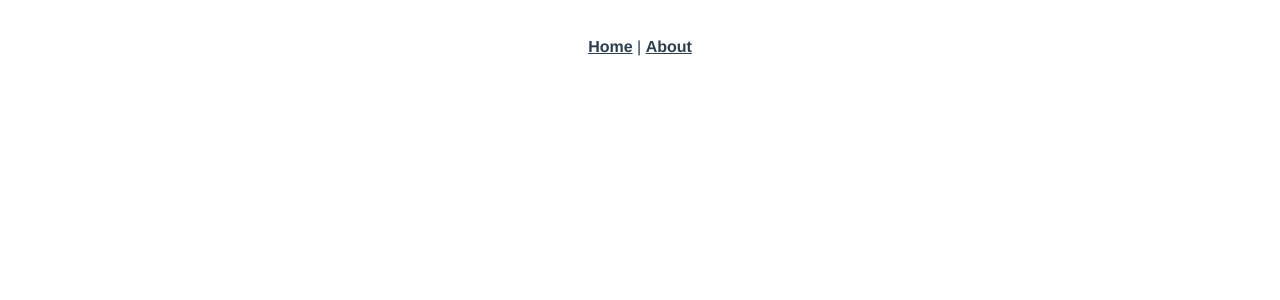
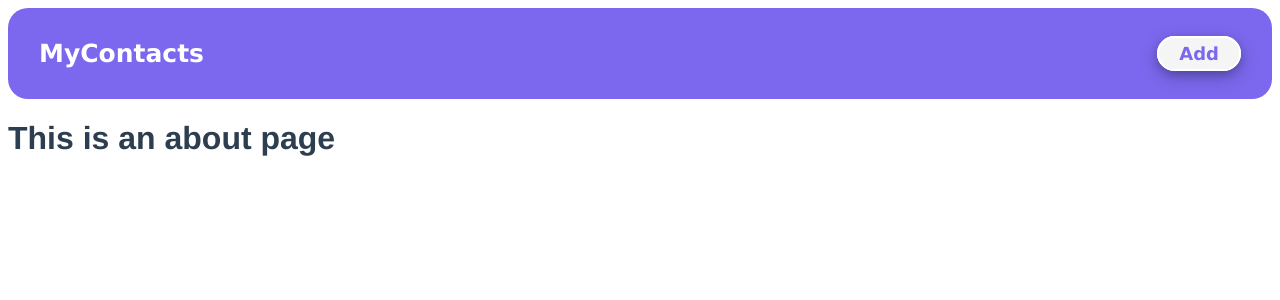
Before and after one commit to kananh00/contactApp_vueJS, a Vue app: page /add in a window 1280 px wide. Before the commit this address had no page. Shown: the top 300 px of the page. Built offline with nearby package versions, Linux system fonts and the light colour scheme.

Commit message:
createHeader

```diff
--- a/src/App.vue
+++ b/src/App.vue
@@ -1,30 +1,25 @@
 <template>
-  <div id="nav">
-    <router-link to="/">Home</router-link> |
-    <router-link to="/about">About</router-link>
-  </div>
-  <router-view/>
+  <Header/>
 </template>
 
+<script>
+import Header from './components/Header.vue'
+
+
+export default {
+  name: "App",
+  components: {
+    Header
+  }
+}
+</script>
 <style>
 #app {
+  margin: 0;
   font-family: Avenir, Helvetica, Arial, sans-serif;
   -webkit-font-smoothing: antialiased;
   -moz-osx-font-smoothing: grayscale;
-  text-align: center;
   color: #2c3e50;
 }
 
-#nav {
-  padding: 30px;
-}
-
-#nav a {
-  font-weight: bold;
-  color: #2c3e50;
-}
-
-#nav a.router-link-exact-active {
-  color: #42b983;
-}
 </style>
--- /dev/null
+++ b/src/components/Header.vue
@@ -0,0 +1,48 @@
+<template>
+    <div id="nav">
+    <div class="logo" >
+      <router-link to="/">MyContacts</router-link>
+    </div>
+    <div id="addBtn">
+      <router-link  to="/add">Add</router-link>
+    </div>
+  </div>
+  <router-view/>
+</template>
+
+<style>
+#nav {
+  padding: 30px;
+  border: 1px solid transparent;
+  border-radius: 20px;
+  background-color: #7B68EE;
+  justify-content: space-between;
+  display: flex;
+  align-items: center;
+}
+
+#nav a {
+  font-weight: bold;
+  color: white;
+  text-decoration: none;
+  font-family:Verdana, Geneva, Tahoma, sans-serif
+}
+.logo a{
+  font-size: 25px;
+}
+#addBtn a {
+  font-size: 18px;
+  padding: 5px;
+  padding-left: 20px;
+  padding-right: 20px;
+  border: 2px solid white;
+  border-radius: 20px;
+}
+#addBtn a.router-link-exact-active {
+  color: #7B68EE;
+  background-color: #F5F5F5;
+  box-shadow: 0 4px 8px 0 rgba(0, 0, 0, 0.2), 0 6px 20px 0 rgba(0, 0, 0, 0.19);
+
+}
+
+</style>
--- a/src/components/HelloWorld.vue
+++ /dev/null
@@ -1,59 +0,0 @@
-<template>
-  <div class="hello">
-    <h1>{{ msg }}</h1>
-    <p>
-      For a guide and recipes on how to configure / customize this project,<br>
-      check out the
-      <a href="https://cli.vuejs.org" target="_blank" rel="noopener">vue-cli documentation</a>.
-    </p>
-    <h3>Installed CLI Plugins</h3>
-    <ul>
-      <li><a href="https://github.com/vuejs/vue-cli/tree/dev/packages/%40vue/cli-plugin-babel" target="_blank" rel="noopener">babel</a></li>
-      <li><a href="https://github.com/vuejs/vue-cli/tree/dev/packages/%40vue/cli-plugin-router" target="_blank" rel="noopener">router</a></li>
-      <li><a href="https://github.com/vuejs/vue-cli/tree/dev/packages/%40vue/cli-plugin-vuex" target="_blank" rel="noopener">vuex</a></li>
-    </ul>
-    <h3>Essential Links</h3>
-    <ul>
-      <li><a href="https://vuejs.org" target="_blank" rel="noopener">Core Docs</a></li>
-      <li><a href="https://forum.vuejs.org" target="_blank" rel="noopener">Forum</a></li>
-      <li><a href="https://chat.vuejs.org" target="_blank" rel="noopener">Community Chat</a></li>
-      <li><a href="https://twitter.com/vuejs" target="_blank" rel="noopener">Twitter</a></li>
-      <li><a href="https://news.vuejs.org" target="_blank" rel="noopener">News</a></li>
-    </ul>
-    <h3>Ecosystem</h3>
-    <ul>
-      <li><a href="https://router.vuejs.org" target="_blank" rel="noopener">vue-router</a></li>
-      <li><a href="https://vuex.vuejs.org" target="_blank" rel="noopener">vuex</a></li>
-      <li><a href="https://github.com/vuejs/vue-devtools#vue-devtools" target="_blank" rel="noopener">vue-devtools</a></li>
-      <li><a href="https://vue-loader.vuejs.org" target="_blank" rel="noopener">vue-loader</a></li>
-      <li><a href="https://github.com/vuejs/awesome-vue" target="_blank" rel="noopener">awesome-vue</a></li>
-    </ul>
-  </div>
-</template>
-
-<script>
-export default {
-  name: 'HelloWorld',
-  props: {
-    msg: String
-  }
-}
-</script>
-
-<!-- Add "scoped" attribute to limit CSS to this component only -->
-<style scoped>
-h3 {
-  margin: 40px 0 0;
-}
-ul {
-  list-style-type: none;
-  padding: 0;
-}
-li {
-  display: inline-block;
-  margin: 0 10px;
-}
-a {
-  color: #42b983;
-}
-</style>
--- a/src/router/index.js
+++ b/src/router/index.js
@@ -1,6 +1,6 @@
 import { createRouter, createWebHistory } from 'vue-router'
 import Home from '../views/Home.vue'
-
+import AddContact from '../views/AddContact.vue'
 const routes = [
   {
     path: '/',
@@ -8,12 +8,12 @@ const routes = [
     component: Home
   },
   {
-    path: '/about',
-    name: 'About',
+    path: '/add',
+    name: 'AddContact',
     // route level code-splitting
     // this generates a separate chunk (about.[hash].js) for this route
     // which is lazy-loaded when the route is visited.
-    component: () => import(/* webpackChunkName: "about" */ '../views/About.vue')
+    component: AddContact
   }
 ]
 
--- a/src/store/index.js
+++ b/src/store/index.js
@@ -2,6 +2,7 @@ import { createStore } from 'vuex'
 
 export default createStore({
   state: {
+
   },
   mutations: {
   },
--- /dev/null
+++ b/src/store/store.js
@@ -0,0 +1,6 @@
+// import Vue from 'vue';
+// import Vuex from 'vuex';
+
+// Vue.use(Vuex);
+
+// const store = new Vuex.Store
--- a/src/views/About.vue
+++ b/src/views/AddContact.vue
@@ -1,5 +1,5 @@
 <template>
-  <div class="about">
+  <div class="add">
     <h1>This is an about page</h1>
   </div>
 </template>
--- a/src/views/Home.vue
+++ b/src/views/Home.vue
@@ -1,18 +1,14 @@
 <template>
   <div class="home">
-    <img alt="Vue logo" src="../assets/logo.png">
-    <HelloWorld msg="Welcome to Your Vue.js App"/>
+
   </div>
 </template>
 
 <script>
-// @ is an alias to /src
-import HelloWorld from '@/components/HelloWorld.vue'
+
 
 export default {
   name: 'Home',
-  components: {
-    HelloWorld
-  }
+  components: {}
 }
 </script>
```
